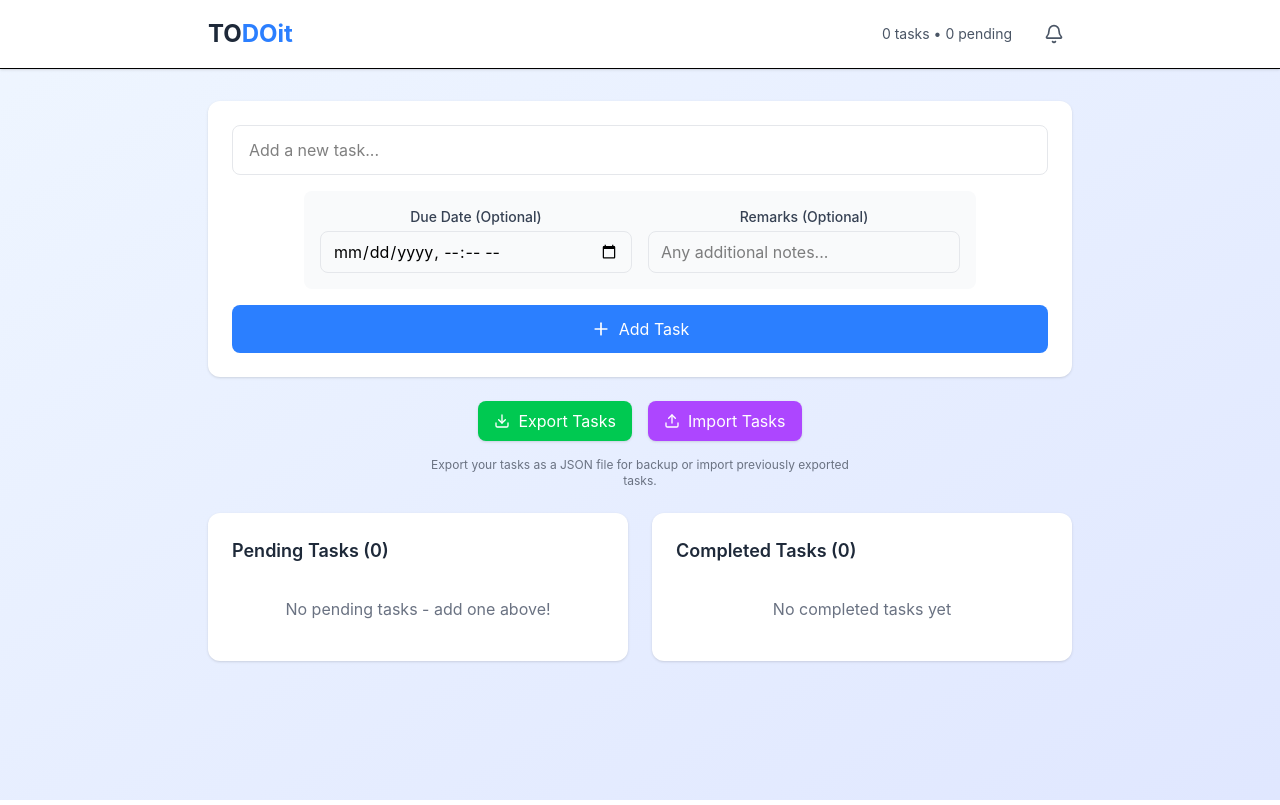
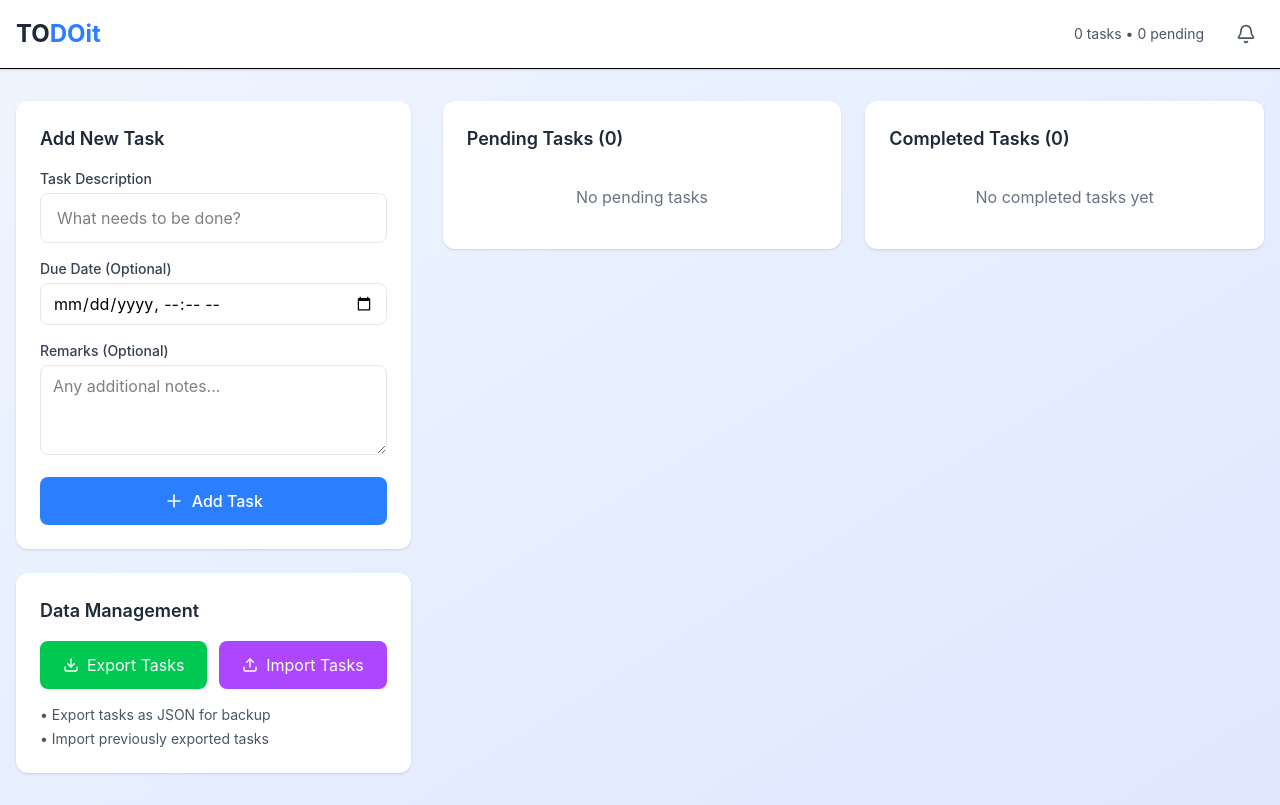
Before and after one commit to carlodandan/todoit, a React (Vite) app: page / in a window 1280 px wide. Built offline with nearby package versions, Linux system fonts and the light colour scheme.

Commit message:
TODOit - Update UI. Move Addition of New Task to left side, and move pending/complete to right side.
Signed-off-by: Carlo Dandan <carlodandan.personal@proton.me>

```diff
--- a/src/App.jsx
+++ b/src/App.jsx
@@ -33,10 +33,10 @@ const App = () => {
   }
 
   return (
-    <div className="min-h-screen bg-linear-to-br from-blue-50 to-indigo-100">
+    <div className="min-h-screen bg-gradient-to-br from-blue-50 to-indigo-100">
       {/* Header */}
       <header className="bg-white shadow-sm border-b">
-        <div className="max-w-4xl mx-auto px-4 py-4">
+        <div className="max-w-7xl mx-auto px-4 py-4">
           <div className="flex justify-between items-center">
             <h1 className="text-2xl font-bold text-gray-800">TO<span className="text-blue-500">DOit</span></h1>
             <div className="flex items-center space-x-6">
@@ -55,22 +55,27 @@ const App = () => {
         </div>
       </header>
 
-      <main className="max-w-4xl mx-auto px-4 py-8">
+      <main className="max-w-7xl mx-auto px-4 py-8">
+        <div className="grid grid-cols-1 lg:grid-cols-3 gap-8">
+          {/* Left Column - Adding Task Area & Export/Import */}
+          <div className="lg:col-span-1 space-y-6">
             <AddTaskForm onAddTask={addTask} />
-
             <ExportImport
               onExport={exportTasks}
               onImport={handleImport}
             />
+          </div>
 
-        <div className="grid gap-6 md:grid-cols-2">
+          {/* Right Columns - Tasks */}
+          <div className="lg:col-span-2">
+            <div className="grid grid-cols-1 md:grid-cols-2 gap-6">
               <TaskList
                 title={`Pending Tasks (${pendingTasks.length})`}
                 tasks={pendingTasks}
                 onToggleTask={toggleTask}
                 onDeleteTask={deleteTask}
                 onUpdateRemarks={updateTaskRemarks}
-            emptyMessage="No pending tasks - add one above!"
+                emptyMessage="No pending tasks"
               />
 
               <TaskList
@@ -82,6 +87,8 @@ const App = () => {
                 emptyMessage="No completed tasks yet"
               />
             </div>
+          </div>
+        </div>
       </main>
     </div>
   )
--- a/src/components/AddTaskForm.jsx
+++ b/src/components/AddTaskForm.jsx
@@ -17,25 +17,27 @@ const AddTaskForm = ({ onAddTask }) => {
   }
 
   return (
-    <div className="bg-white rounded-xl shadow-sm p-6 mb-6">
+    <div className="bg-white rounded-xl shadow-sm p-6">
+      <h2 className="text-lg font-semibold text-gray-800 mb-4">Add New Task</h2>
       <form onSubmit={handleSubmit}>
-        <div className="flex flex-col gap-4">
-          {/* Task Input Row */}
-          <div className="flex flex-col sm:flex-row gap-4">
+        <div className="space-y-4">
+          {/* Task Input */}
+          <div>
+            <label className="block text-sm font-medium text-gray-700 mb-1">
+              Task Description
+            </label>
             <input
               type="text"
               value={newTask}
               onChange={(e) => setNewTask(e.target.value)}
-              placeholder="Add a new task..."
-              className="flex-1 px-4 py-3 border border-gray-200 rounded-lg focus:outline-none focus:ring-2 focus:ring-blue-500 focus:border-transparent"
+              placeholder="What needs to be done?"
+              className="w-full px-4 py-3 border border-gray-200 rounded-lg focus:outline-none focus:ring-2 focus:ring-blue-500 focus:border-transparent"
             />
           </div>
 
-          {/* Date and Remarks - Centered */}
-          <div className="flex justify-center">
-            <div className="grid grid-cols-1 md:grid-cols-2 gap-4 p-4 bg-gray-50 rounded-lg w-full max-w-2xl">
+          {/* Due Date */}
           <div>
-                <label className="block text-sm font-medium text-gray-700 mb-1 text-center">
+            <label className="block text-sm font-medium text-gray-700 mb-1">
               Due Date (Optional)
             </label>
             <input
@@ -45,23 +47,25 @@ const AddTaskForm = ({ onAddTask }) => {
               className="w-full px-3 py-2 border border-gray-200 rounded-lg focus:outline-none focus:ring-2 focus:ring-blue-500"
             />
           </div>
+
+          {/* Remarks */}
           <div>
-                <label className="block text-sm font-medium text-gray-700 mb-1 text-center">
+            <label className="block text-sm font-medium text-gray-700 mb-1">
               Remarks (Optional)
             </label>
-                <input
-                  type="text"
+            <textarea
               value={remarks}
               onChange={(e) => setRemarks(e.target.value)}
               placeholder="Any additional notes..."
               className="w-full px-3 py-2 border border-gray-200 rounded-lg focus:outline-none focus:ring-2 focus:ring-blue-500"
+              rows="3"
             />
           </div>
-            </div>
-          </div>
+
+          {/* Submit Button */}
           <button
             type="submit"
-              className="bg-blue-500 text-white px-6 py-3 rounded-lg hover:bg-blue-600 transition-colors flex items-center justify-center"
+            className="w-full bg-blue-500 text-white px-4 py-3 rounded-lg hover:bg-blue-600 transition-colors flex items-center justify-center font-medium"
           >
             <Plus className="w-5 h-5 mr-2" />
             Add Task
--- a/src/components/ExportImport.jsx
+++ b/src/components/ExportImport.jsx
@@ -28,20 +28,20 @@ const ExportImport = ({ onExport, onImport }) => {
   }
 
   return (
-    <div className="mb-6">
-      {/* Centered container */}
-      <div className="flex flex-col items-center">
-        {/* Buttons container - centered horizontally */}
-        <div className="flex gap-4 mb-2 justify-center">
+    <div className="bg-white rounded-xl shadow-sm p-6">
+      <h2 className="text-lg font-semibold text-gray-800 mb-4">Data Management</h2>
+      <div className="space-y-4">
+        {/* Buttons */}
+        <div className="flex flex-col sm:flex-row gap-3">
           <button
             onClick={onExport}
-            className="flex items-center bg-green-500 text-white px-4 py-2 rounded-lg hover:bg-green-600 transition-colors shadow-sm"
+            className="flex-1 flex items-center justify-center bg-green-500 text-white px-4 py-3 rounded-lg hover:bg-green-600 transition-colors"
           >
             <Download className="w-4 h-4 mr-2" />
             Export Tasks
           </button>
 
-          <label className={`flex items-center bg-purple-500 text-white px-4 py-2 rounded-lg hover:bg-purple-600 transition-colors cursor-pointer shadow-sm ${isImporting ? 'opacity-50' : ''}`}>
+          <label className={`flex-1 flex items-center justify-center bg-purple-500 text-white px-4 py-3 rounded-lg hover:bg-purple-600 transition-colors cursor-pointer ${isImporting ? 'opacity-50' : ''}`}>
             <Upload className="w-4 h-4 mr-2" />
             {isImporting ? 'Importing...' : 'Import Tasks'}
             <input
@@ -54,16 +54,17 @@ const ExportImport = ({ onExport, onImport }) => {
           </label>
         </div>
 
-        {/* Error message - centered */}
+        {/* Error message */}
         {importError && (
-          <div className="bg-red-50 border border-red-200 rounded-lg p-3 max-w-md text-center">
+          <div className="bg-red-50 border border-red-200 rounded-lg p-3">
             <p className="text-red-800 text-sm">{importError}</p>
           </div>
         )}
 
-        {/* Description text - centered */}
-        <div className="text-xs text-gray-500 text-center mt-2 max-w-md">
-          Export your tasks as a JSON file for backup or import previously exported tasks.
+        {/* Description */}
+        <div className="text-sm text-gray-600">
+          <p className="mb-1">• Export tasks as JSON for backup</p>
+          <p>• Import previously exported tasks</p>
         </div>
       </div>
     </div>
--- a/src/components/NotificationBell.jsx
+++ b/src/components/NotificationBell.jsx
@@ -1,5 +1,5 @@
 import React, { useState, useRef, useEffect } from 'react'
-import { Bell, BellOff, CheckCircle, Circle, Trash2, X } from 'lucide-react'
+import { Bell, BellOff, CheckCircle, Circle, Trash2 } from 'lucide-react'
 import { format } from 'date-fns'
 
 const NotificationBell = ({
```
Also changed, not shown: public/manifest.json, public/mobile/landingpage.png, public/web/landingpage.png. Lines whose indentation alone changed are shown as unchanged.
